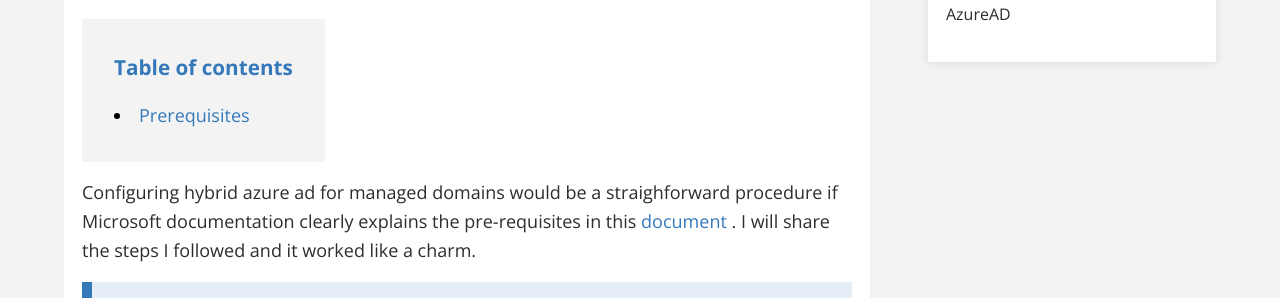
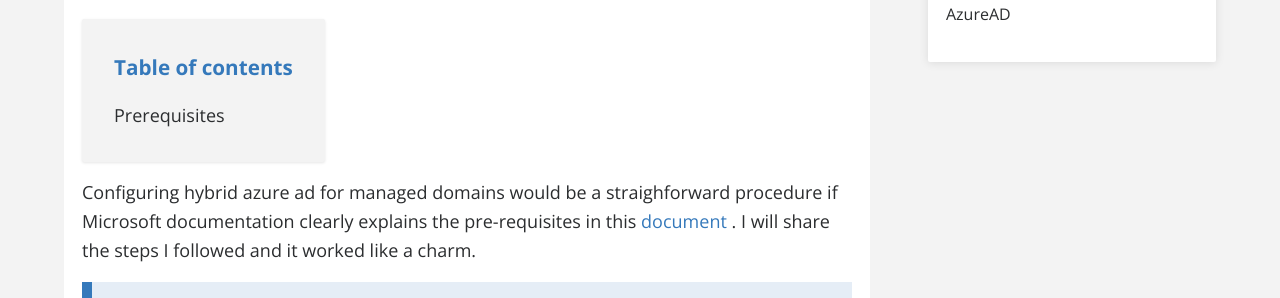
Before and after one commit to jays1ngh/jays1ngh.github.io, a Jekyll site: the page built from _posts/2021-06-24-hybrid-azure-ad-devices.md, in a window 1280 px wide. Shown: the part 672-970 px from the top of the page. Built offline with Jekyll 4.4.1, drawn with Linux system fonts in a browser that asks for light colours.

Commit message:
added toc transition

```diff
--- a/_sass/main.scss
+++ b/_sass/main.scss
@@ -541,10 +541,24 @@
   background: var(--box-background-other);
   padding: 2rem;
   margin-bottom: 1rem;
+  border-radius: 2px;
+  box-shadow: 0 1px 3px rgba(0, 0, 0, 0.1);
 }
 
 #toc li {
   text-decoration: none;
+  list-style: none;
+}
+
+#toc a {
+  color: var(--font-dark);
+  transition: font-weight 0.2s ease-out;
+}
+
+#toc a:hover,
+a:focus {
+  color: var(--font-primary);
+  font-weight: 600;
 }
 // Anchor links
 
```
